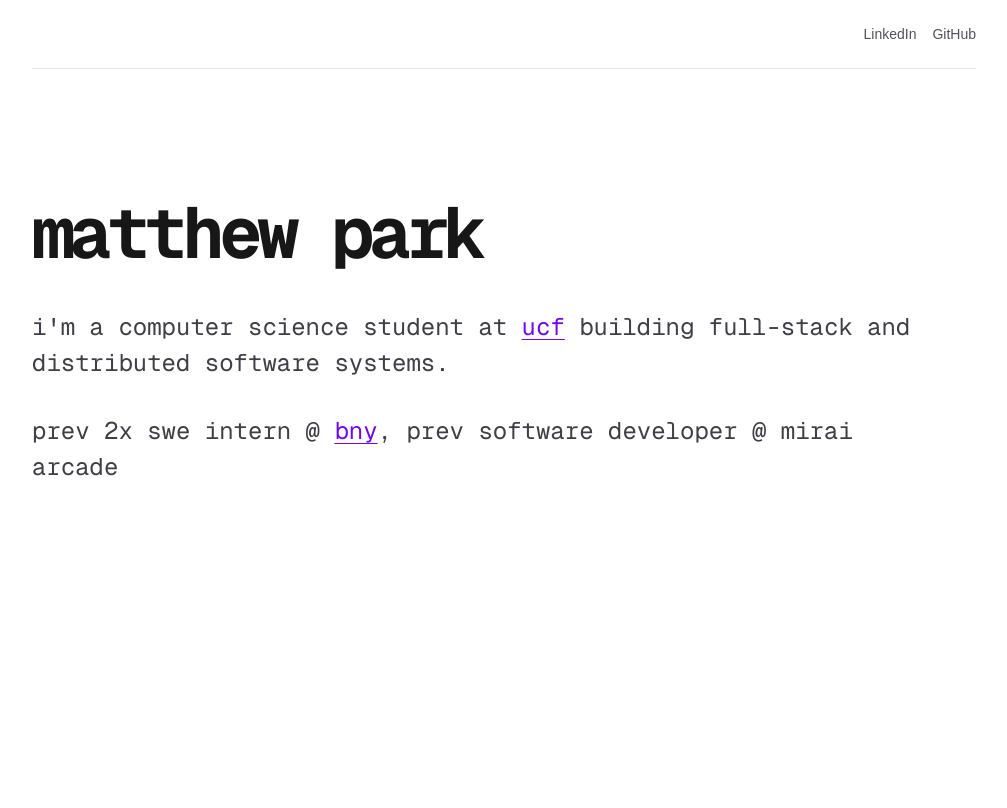
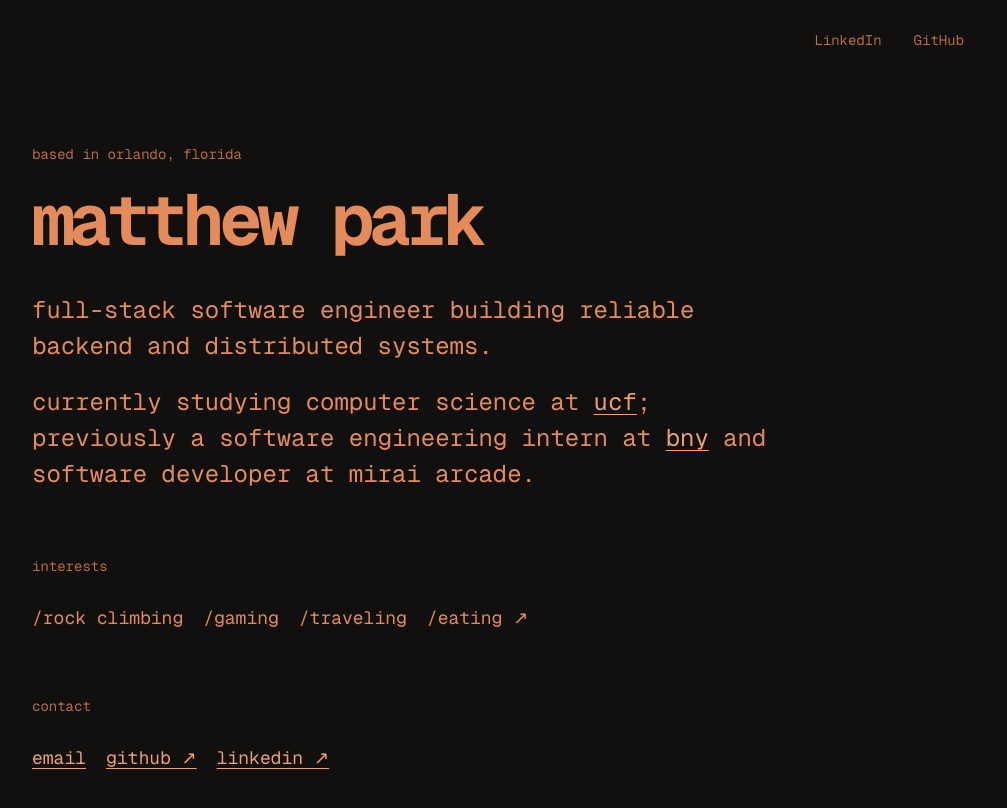
Before and after one commit to mpark019/portfolio, a Next.js app: page / in a window 1280 px wide. Shown: the top 808 px of the page, without its empty margins (136-1143 px from the left). Built offline with nearby package versions, Linux system fonts and the light colour scheme; a web font is replaced by a local one.

Commit message:
orange theme, update page information

```diff
--- a/src/app/globals.css
+++ b/src/app/globals.css
@@ -1,8 +1,8 @@
 @import "tailwindcss";
 
 :root {
-  --background: #ffffff;
-  --foreground: #171717;
+  --background: #11100e;
+  --foreground: #e38b5b;
 }
 
 @theme inline {
@@ -10,13 +10,6 @@
   --color-foreground: var(--foreground);
   --font-sans: var(--font-geist-sans);
   --font-mono: var(--font-geist-mono);
-}
-
-@media (prefers-color-scheme: dark) {
-  :root {
-    --background: #0a0a0a;
-    --foreground: #ededed;
-  }
 }
 
 body {
--- a/src/app/layout.tsx
+++ b/src/app/layout.tsx
@@ -24,7 +24,7 @@ export default function RootLayout({ children }: LayoutProps<"/">) {
       lang="en"
       className={`${geistSans.variable} ${geistMono.variable} h-full antialiased`}
     >
-      <body className="min-h-full bg-white text-zinc-950 dark:bg-zinc-950 dark:text-zinc-50">
+      <body className="min-h-full bg-[#11100e] text-[#e38b5b]">
         <div
           className="mx-auto min-h-full w-full max-w-5xl px-6 sm:px-10"
           data-scramble-root
--- a/src/app/page.tsx
+++ b/src/app/page.tsx
@@ -1,23 +1,69 @@
+const interests = [
+  "rock climbing",
+  "gaming",
+  "traveling",
+  "eating",
+];
+
 export default function Home() {
   return (
-    <section className="max-w-4xl py-24 sm:py-32">
-      <h1 className="font-mono text-5xl font-bold tracking-[-0.08em] sm:text-7xl">matthew park</h1>
-      <div className="mt-10 space-y-8 font-mono text-xl leading-8 text-zinc-700 dark:text-zinc-300 sm:text-2xl sm:leading-9">
+    <main className="max-w-4xl pb-12 pt-12 sm:pb-16 sm:pt-16">
+      <section aria-labelledby="intro-heading" className="max-w-3xl" id="home">
+        <p className="font-mono text-sm text-[#b86c45]">based in orlando, florida</p>
+        <h1 className="mt-5 font-mono text-5xl font-bold tracking-[-0.08em] sm:text-7xl" id="intro-heading">
+          matthew park
+        </h1>
+        <div className="mt-9 space-y-5 font-mono text-xl leading-8 text-[#e38b5b] sm:text-2xl sm:leading-9">
+          <p>full-stack software engineer building reliable backend and distributed systems.</p>
           <p>
-          i&apos;m a computer science student at{" "}
-          <a className="text-violet-700 underline decoration-1 underline-offset-4 transition-colors hover:text-violet-500 dark:text-violet-400" href="https://www.ucf.edu" rel="noreferrer" target="_blank">
+            currently studying computer science at{" "}
+            <a className="text-[#f0a06b] underline decoration-1 underline-offset-4 transition-colors hover:text-[#ffd0ad]" href="https://www.ucf.edu" rel="noreferrer" target="_blank">
               ucf
+            </a>
+            ; previously a software engineering intern at{" "}
+            <a
+              className="text-[#f0a06b] underline decoration-1 underline-offset-4 transition-colors hover:text-[#ffd0ad]"
+              href="https://www.bny.com"
+              rel="noreferrer"
+              target="_blank"
+            >
+              bny
             </a>{" "}
-          building full-stack and distributed software systems.
-        </p>
-        <p>
-          prev 2x swe intern @{" "}
-          <a className="text-violet-700 underline decoration-1 underline-offset-4 transition-colors hover:text-violet-500 dark:text-violet-400" href="https://www.bny.com" rel="noreferrer" target="_blank">
-            bny
-          </a>,{" "}
-          prev software developer @ mirai arcade
+            and software developer at mirai arcade.
           </p>
         </div>
       </section>
+
+      <section aria-labelledby="interests-heading" className="mt-14 scroll-mt-10 sm:mt-16" id="interests">
+        <p className="font-mono text-sm text-[#b86c45]">interests</p>
+        <ul className="mt-7 flex flex-wrap gap-x-5 gap-y-3 font-mono text-lg text-[#e38b5b]">
+          {interests.map((interest) => (
+            <li key={interest}>
+              {interest === "eating" ? (
+                <a
+                  className="transition-colors hover:text-[#ffd0ad]"
+                  href="https://beliapp.co/app/mjpark019"
+                  rel="noreferrer"
+                  target="_blank"
+                >
+                  /{interest} ↗
+                </a>
+              ) : (
+                `/${interest}`
+              )}
+            </li>
+          ))}
+        </ul>
+      </section>
+
+      <section aria-labelledby="contact-heading" className="mt-14 scroll-mt-10 sm:mt-16" id="contact">
+        <p className="font-mono text-sm text-[#b86c45]">contact</p>
+        <div className="mt-7 flex flex-wrap gap-x-5 gap-y-3 font-mono text-lg">
+          <a className="text-[#f0a06b] underline decoration-1 underline-offset-4 transition-colors hover:text-[#ffd0ad]" href="mailto:mjpark019@gmail.com">email</a>
+          <a className="text-[#f0a06b] underline decoration-1 underline-offset-4 transition-colors hover:text-[#ffd0ad]" href="https://github.com/mpark019" rel="noreferrer" target="_blank">github ↗</a>
+          <a className="text-[#f0a06b] underline decoration-1 underline-offset-4 transition-colors hover:text-[#ffd0ad]" href="https://www.linkedin.com/in/matthew-park-b98ba1292/" rel="noreferrer" target="_blank">linkedin ↗</a>
+        </div>
+      </section>
+    </main>
   );
 }
--- a/src/components/Header.tsx
+++ b/src/components/Header.tsx
@@ -1,16 +1,14 @@
-import Link from "next/link";
-
-const links = [
+const externalLinks = [
   { href: "https://www.linkedin.com/in/matthew-park-b98ba1292/", label: "LinkedIn" },
   { href: "https://github.com/mpark019", label: "GitHub" },
 ];
 
 export function Header() {
   return (
-    <header className="flex items-center justify-between border-b border-zinc-200 py-6 dark:border-zinc-800">
-      <nav aria-label="External links" className="flex items-center gap-4 text-sm text-zinc-600 dark:text-zinc-400 ml-auto">
-        {links.map((link) => (
-          <a className="transition-colors hover:text-zinc-950 dark:hover:text-zinc-50" href={link.href} key={link.href} rel="noreferrer" target="_blank">
+    <header className="flex justify-end py-6">
+      <nav aria-label="External links" className="flex flex-wrap justify-end gap-2 font-mono text-sm text-[#e38b5b]">
+        {externalLinks.map((link) => (
+          <a className="px-3 py-1.5 text-[#b86c45] transition-colors hover:bg-[#2a1b14] hover:text-[#ffd0ad]" href={link.href} key={link.href} rel="noreferrer" target="_blank">
             {link.label}
           </a>
         ))}
```
Lines whose indentation alone changed are shown as unchanged.
